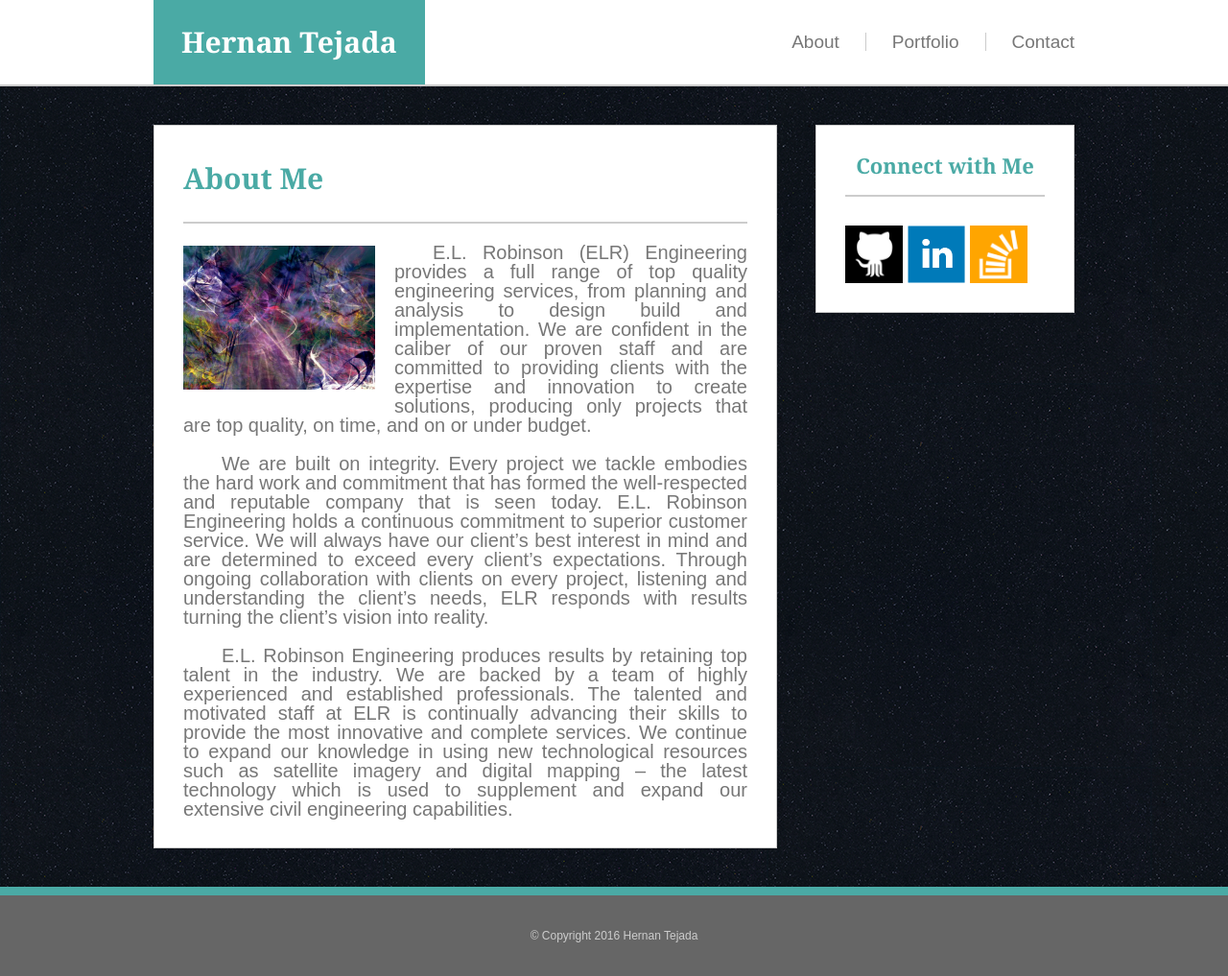
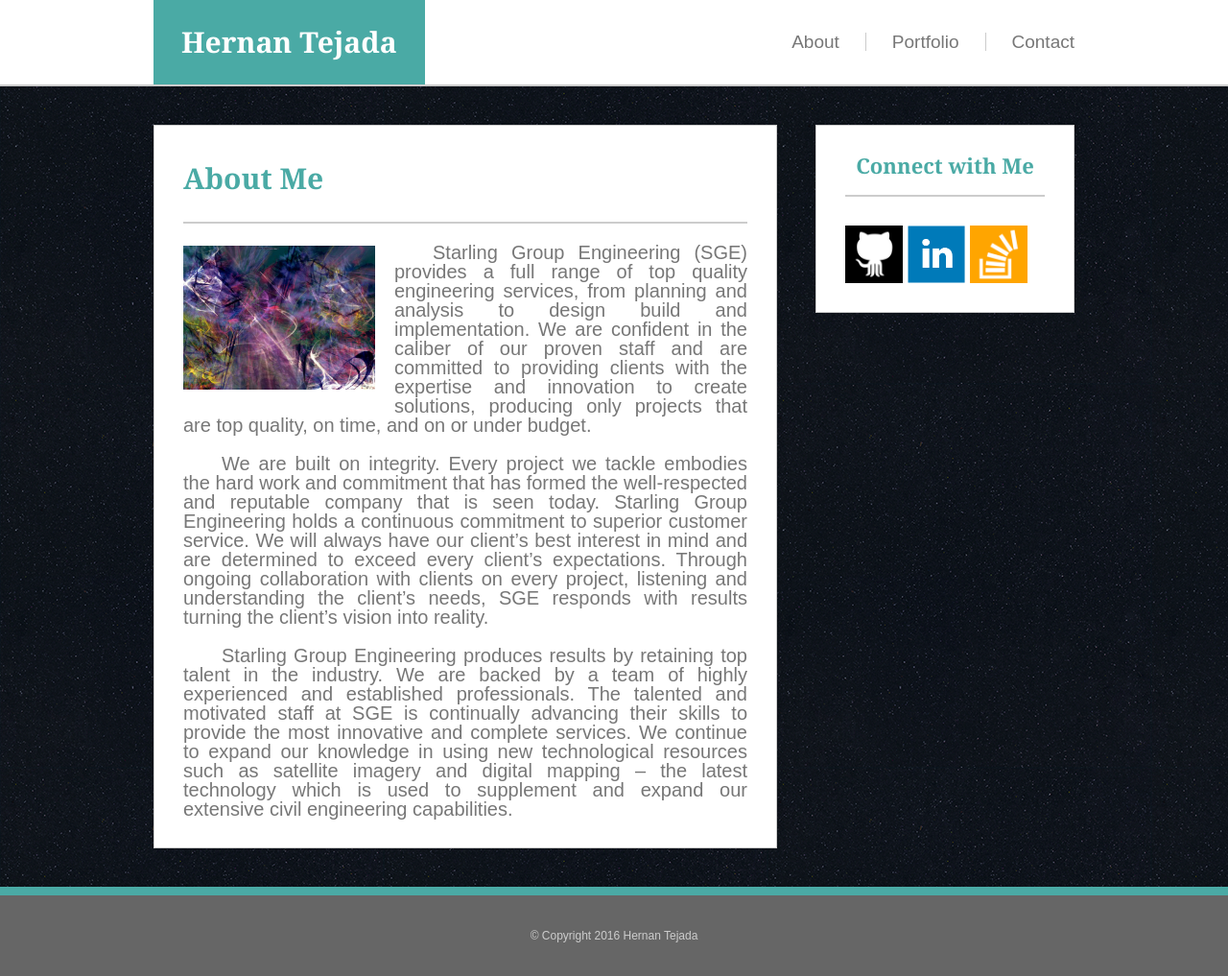
Before and after one commit to htejadadc/Responsive-Portfolio, a plain HTML site: page index.html in a window 1280 px wide. Shown: the whole page at 96% size. Drawn offline with Linux system fonts and the light colour scheme.

Commit message:
initial site files

```diff
--- a/index.html
+++ b/index.html
@@ -24,13 +24,13 @@
 			<h2>About Me</h2>
 			<img src="assets/images/mainpicture.jpg">
 			<br>
-			<p>	E.L. Robinson (ELR) Engineering provides a full range of top quality engineering services, from planning and analysis to design build and implementation. We are confident in the caliber of our proven staff and are committed to providing clients with the expertise and innovation to create solutions, producing only projects that are top quality, on time, and on or under budget.
+			<p>	Starling Group Engineering (SGE) provides a full range of top quality engineering services, from planning and analysis to design build and implementation. We are confident in the caliber of our proven staff and are committed to providing clients with the expertise and innovation to create solutions, producing only projects that are top quality, on time, and on or under budget.
 			</p>
 			<br>
-			<p>	We are built on integrity. Every project we tackle embodies the hard work and commitment that has formed the well-respected and reputable company that is seen today. E.L. Robinson Engineering holds a continuous commitment to superior customer service. We will always have our client’s best interest in mind and are determined to exceed every client’s expectations. Through ongoing collaboration with clients on every project, listening and understanding the client’s needs, ELR responds with results turning the client’s vision into reality.
+			<p>	We are built on integrity. Every project we tackle embodies the hard work and commitment that has formed the well-respected and reputable company that is seen today. Starling Group Engineering holds a continuous commitment to superior customer service. We will always have our client’s best interest in mind and are determined to exceed every client’s expectations. Through ongoing collaboration with clients on every project, listening and understanding the client’s needs, SGE responds with results turning the client’s vision into reality.
 			</p>
 			<br>
-			<p>	E.L. Robinson Engineering produces results by retaining top talent in the industry. We are backed by a team of highly experienced and established professionals. The talented and motivated staff at ELR is continually advancing their skills to provide the most innovative and complete services. We continue to expand our knowledge in using new technological resources such as satellite imagery and digital mapping – the latest technology which is used to supplement and expand our extensive civil engineering capabilities.
+			<p>	Starling Group Engineering produces results by retaining top talent in the industry. We are backed by a team of highly experienced and established professionals. The talented and motivated staff at SGE is continually advancing their skills to provide the most innovative and complete services. We continue to expand our knowledge in using new technological resources such as satellite imagery and digital mapping – the latest technology which is used to supplement and expand our extensive civil engineering capabilities.
 			</p>
 		</section>
 		<aside>
```
